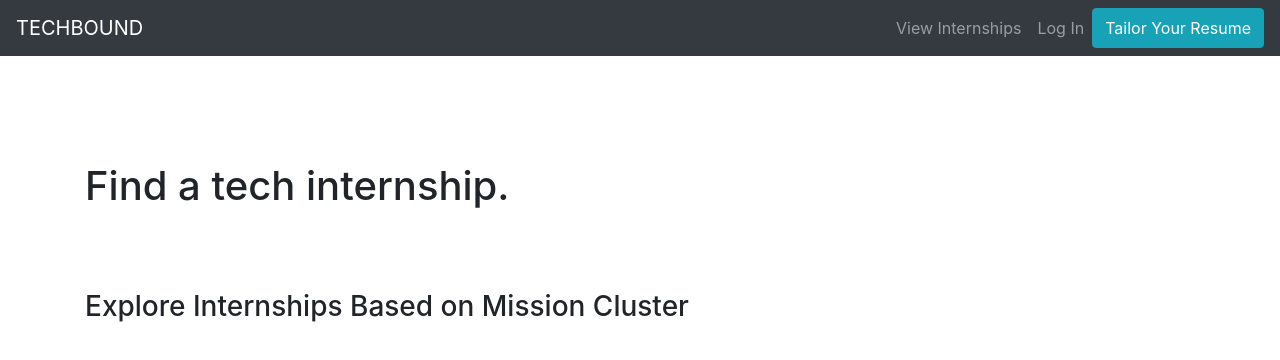
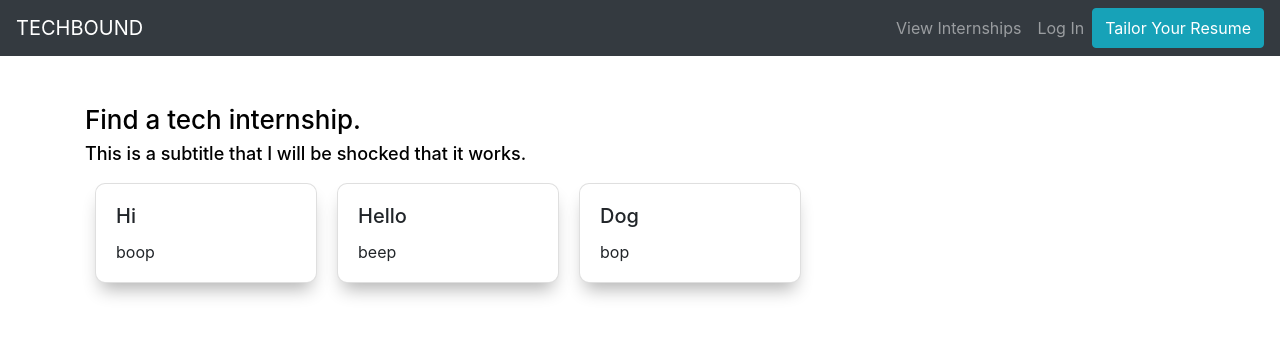
Before and after one commit to danielavelez1201/techbound, a React (Create React App) app in the folder website/: page / in a window 1280 px wide. Shown: the top 360 px of the page. Built offline with nearby package versions, Linux system fonts and the light colour scheme; no server answers.

Commit message:
do not accept this under any circumstances

```diff
--- a/website/src/App.css
+++ b/website/src/App.css
@@ -1,38 +1,19 @@
-.App {
-  text-align: center;
+
+h1 {
+  color:black;
+  font-size: calc(10px + 2vmin);
 }
 
-.App-logo {
-  height: 40vmin;
-  pointer-events: none;
+h2 {
+  color:black;
+  font-size: calc(5px + 1vmin);
 }
 
-@media (prefers-reduced-motion: no-preference) {
-  .App-logo {
-    animation: App-logo-spin infinite 20s linear;
-  }
+h3 {
+  color:black;
+  font-size: calc(10px + 1vmin);
 }
 
-.App-header {
-  background-color: #282c34;
-  min-height: 100vh;
-  display: flex;
-  flex-direction: column;
-  align-items: center;
-  justify-content: center;
-  font-size: calc(10px + 2vmin);
-  color: white;
+.Navbar {
+  margin-bottom: 10vh;
 }
-
-.App-link {
-  color: #61dafb;
-}
-
-@keyframes App-logo-spin {
-  from {
-    transform: rotate(0deg);
-  }
-  to {
-    transform: rotate(360deg);
-  }
-}
--- a/website/src/App.js
+++ b/website/src/App.js
@@ -2,31 +2,26 @@ import React from "react";
 import "bootstrap/dist/css/bootstrap.min.css";
 import { BrowserRouter as Router, Route } from "react-router-dom";
 import axios from "axios";
+import './App.css';
 
 import ClusterList from "./components/cluster-list.component";
 import Basics from "./components/basics.component";
 import MoreDeets from "./components/more-deets.component";
 import ChooseClusters from "./components/choose-clusters.component";
 import SignUp from "./components/sign-up.component";
-import Header from "./components/header.component";
 import ClusterCards from "./components/cluster-cards.component";
+import ClusterPage from "./cluster-page.component";
 
 function App() {
   return (
     <Router>
       <div className="container">
         <br />
-        <Route path="/" exact component={ClusterList} />
         <Route path="/sign-up" exact component={SignUp} />
         {/* <Route path="/basics" exact component={Basics} />
         <Route path="/more-deets" exact component={MoreDeets} />
         <Route path="/choose-clusters" exact component={ChooseClusters} /> */}
-        <br />
-        <Header />
-        <br></br>
-        <br></br>
-        <br></br>
-        <ClusterList />
+        <ClusterPage />
       </div>
     </Router>
   );
--- /dev/null
+++ b/website/src/cluster-page.component.js
@@ -0,0 +1,19 @@
+import React, { Component } from "react";
+import Header from "./components/header.component";
+import ClusterList from "./components/cluster-list.component";
+
+export default class ClusterPage extends Component {
+    render() {
+        return(
+            <div>
+                <Header />
+                <div>
+                    <h1>Find a tech internship.</h1>
+                    <h3>This is a subtitle that I will be shocked that it works.</h3>
+                </div>
+                <ClusterList />
+            </div>
+        )
+    }
+
+}
--- a/website/src/components/cluster-list.component.js
+++ b/website/src/components/cluster-list.component.js
@@ -4,20 +4,16 @@ import axios from "axios";
 import Card from "react-bootstrap/Card";
 import Button from "react-bootstrap/Button";
 
-function enlargen(e) {
-  e.target.style.width = "110%";
-}
-
-function shrink(e) {
-  e.target.style.width = "90%";
-}
+const cardInfo = [
+  { title: "Hi", text: "boop" },
+  { title: "Hello", text: "beep" },
+  { title: "Dog", text: "bop" },
+];
 
 const renderCard = (card, index) => {
   const redirectLink = "/" + card.title;
   return (
     <Card
-      onMouseLeave={shrink}
-      onMouseOver={enlargen}
       key={index}
       className="box"
     >
@@ -48,13 +44,12 @@ export default class ClusterList extends Component {
   }
 
   clusterList() {
-    return <div className="grid">{this.state.clusters.map(renderCard)}</div>;
+    return <div className="grid">{cardInfo.map(renderCard)}</div>;
   }
 
   render() {
     return (
       <div>
-        <h3>Explore Internships Based on Mission Cluster</h3>
         {this.clusterList()}
       </div>
     );
--- a/website/src/components/header.component.js
+++ b/website/src/components/header.component.js
@@ -6,14 +6,14 @@ import Nav from "react-bootstrap/Nav";
 export default class Header extends Component {
   render() {
     return (
-      <div>
-        <div>
+        <div className= "Navbar">
           <Navbar
             collapseOnSelect
             fixed="top"
             expand="lg"
             bg="dark"
             variant="dark"
+            className= "Navbar"
           >
             <Navbar.Brand href="#home">TECHBOUND</Navbar.Brand>
             <Navbar.Toggle aria-controls="responsive-navbar-nav" />
@@ -30,13 +30,6 @@ export default class Header extends Component {
             </Navbar.Collapse>
           </Navbar>
         </div>
-        <br></br>
-        <br></br>
-        <br></br>
-        <div className="hero-container">
-          <h1>Find a tech internship.</h1>
-        </div>
-      </div>
     );
   }
 }
```
Also changed, not shown: website/src/components/landing-page.component.js (added).
